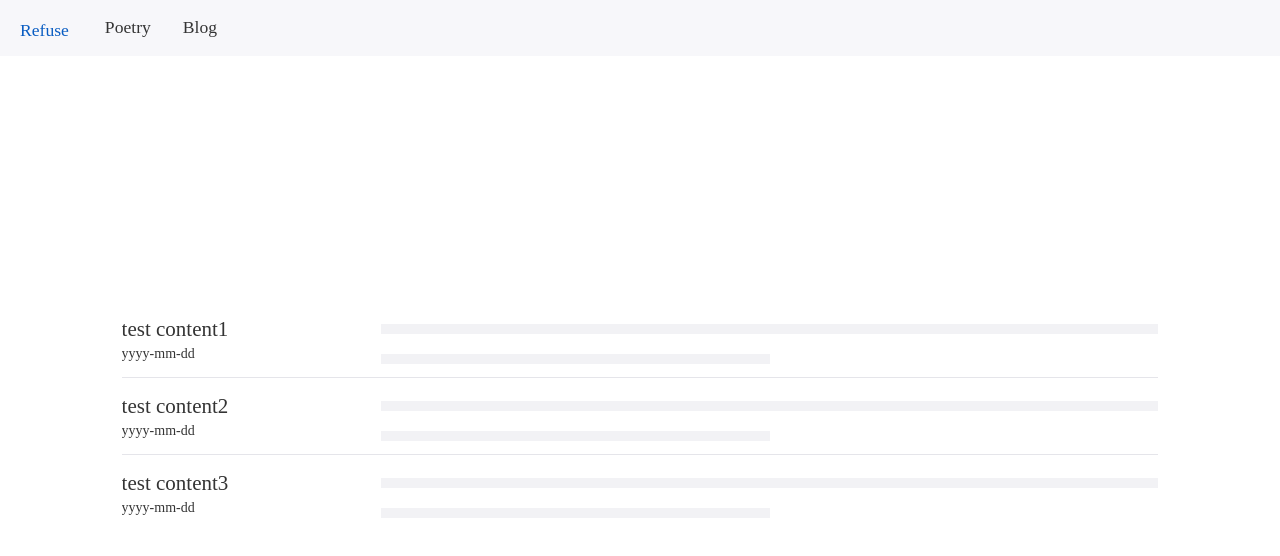
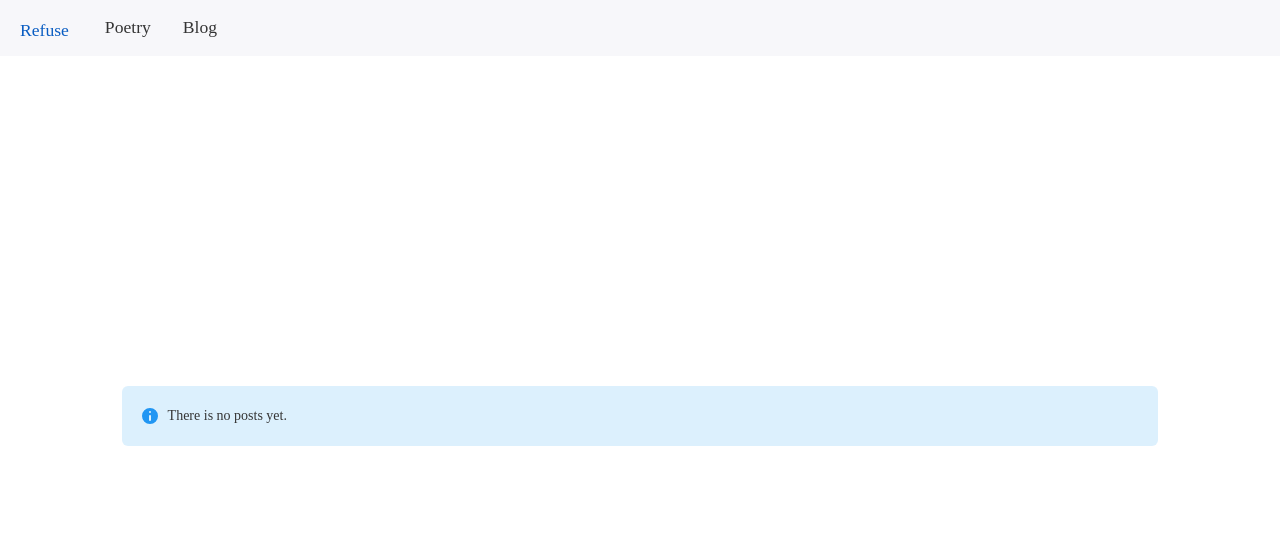
Before and after one commit to nak-yr/refuse, a Next.js app: page /poetry in a window 1280 px wide. Shown: the top 556 px of the page. Built offline with nearby package versions, Linux system fonts and the light colour scheme; a web font is replaced by a local one.

Commit message:
issue#14 /poetryにエントリがない場合の表示作成とダミーエントリ表示部分のコメントアウト

```diff
--- a/pages/poetry.tsx
+++ b/pages/poetry.tsx
@@ -1,6 +1,6 @@
 import type { NextPage } from "next";
 import Head from "next/head";
-import { List, FlexboxGrid, Placeholder } from "rsuite";
+import { List, FlexboxGrid, Placeholder, Message } from "rsuite";
 
 import styles from "../styles/Home.module.css";
 import "rsuite/dist/rsuite.min.css";
@@ -12,6 +12,7 @@ interface PoetryEntry {
   title: string;
 }
 
+/* ダミーの投稿エントリ テスト用なのでそのうち消す
 const dummyEntry: PoetryEntry[] = [
   {
     date: "yyyy-mm-dd",
@@ -26,9 +27,10 @@ const dummyEntry: PoetryEntry[] = [
     title: "test content3",
   },
 ];
+*/
 
 const Poetry: NextPage = () => {
-  const { Paragraph } = Placeholder;
+  //const { Paragraph } = Placeholder;
 
   return (
     <div className={styles.container}>
@@ -44,23 +46,29 @@ const Poetry: NextPage = () => {
       <Header />
 
       <div className={styles.main}>
+        <Message showIcon type="info" style={{ width: "90%" }}>
+          There is no posts yet.
+        </Message>
+
+        {/*
         <List hover style={{ width: "90%" }}>
           {dummyEntry.map((dummy, index) => (
             <List.Item key={index}>
               <FlexboxGrid>
                 <FlexboxGrid.Item colspan={6}>
-                  {/* タイトルだけ親要素のフォントサイズの1.5倍で表示する */}
+                  {// タイトルだけ親要素のフォントサイズの1.5倍で表示する}
                   <div style={{ fontSize: "1.5em" }}>{dummy.title}</div>
                   <div>{dummy.date}</div>
                 </FlexboxGrid.Item>
                 <FlexboxGrid.Item colspan={18}>
-                  {/* Prop `style` did not match が出るけど、Paragraphはテストにしか使わないので一旦無視で */}
+                  {// Prop `style` did not match が出るけど、Paragraphはテストにしか使わないので一旦無視で}
                   <Paragraph />
                 </FlexboxGrid.Item>
               </FlexboxGrid>
             </List.Item>
           ))}
         </List>
+        */}
       </div>
     </div>
   );
```
